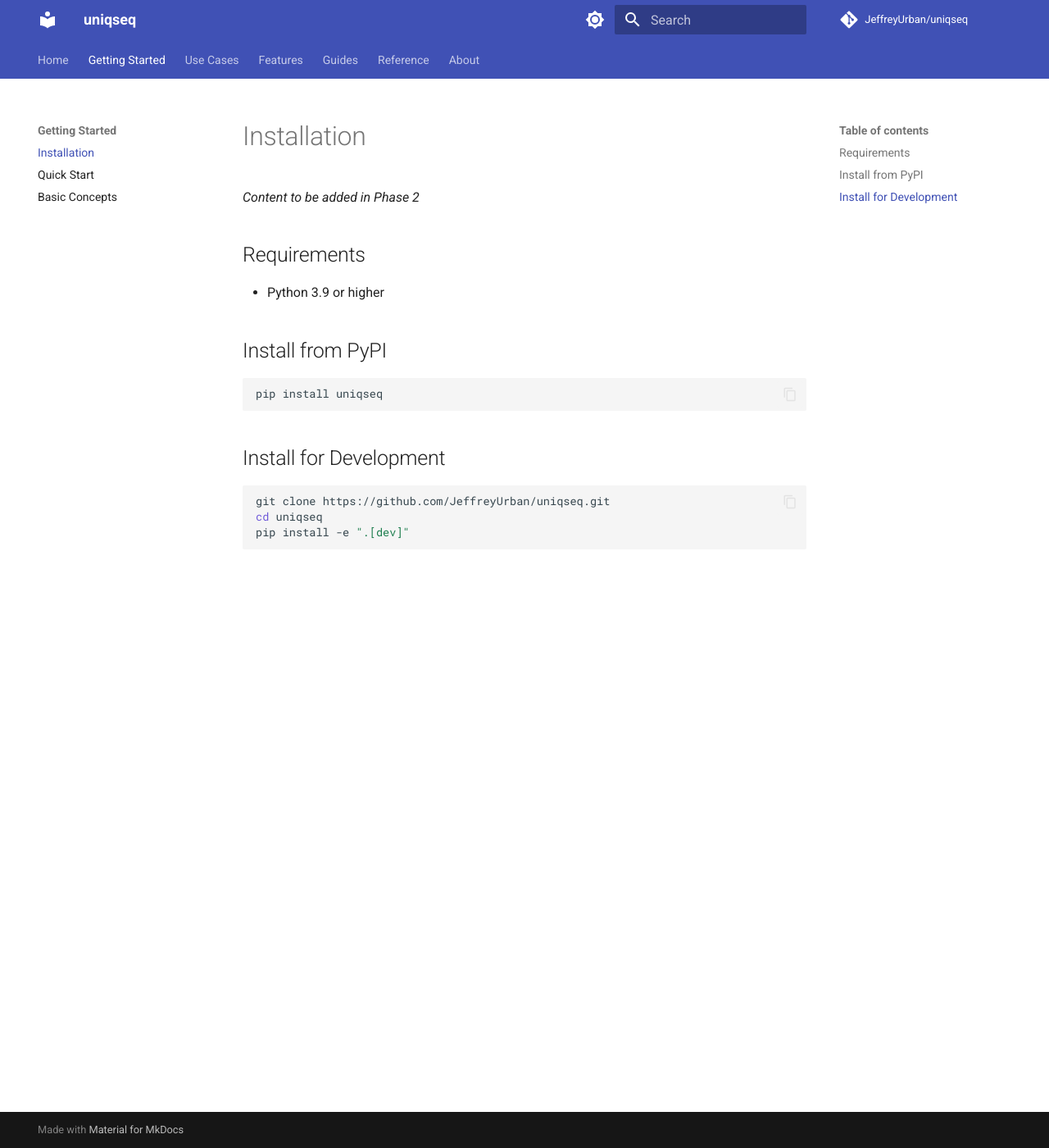
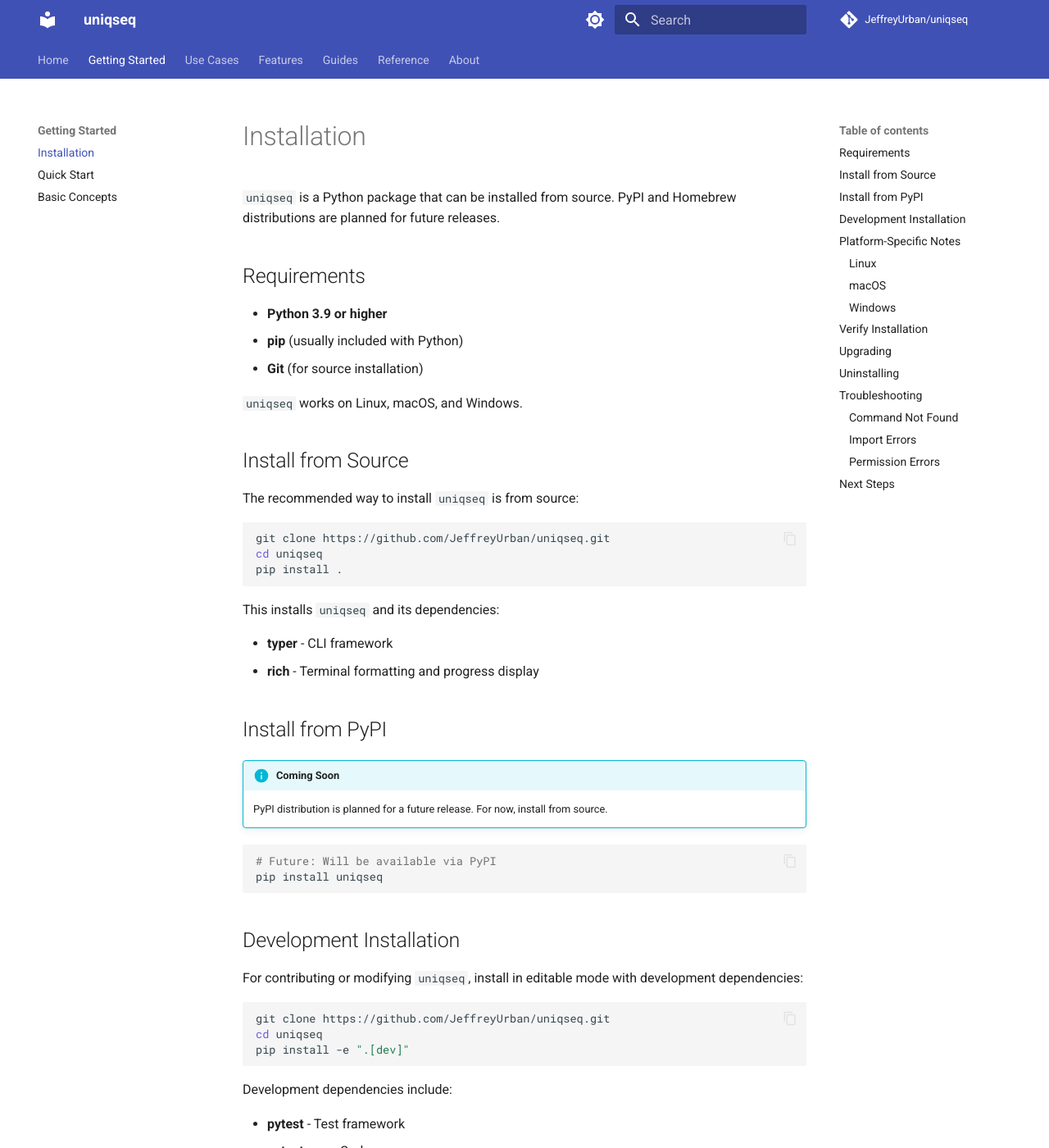
Before and after one commit to JeffreyUrban/uniqseq, an MkDocs documentation site: the page built from docs/getting-started/installation.md, in a window 1280 px wide and 1400 px high. Shown: the whole window at 82% size. Built offline with MkDocs 1.6.1 and Material for MkDocs 9.7.7, drawn with Linux system fonts in a browser that asks for light colours; comment, search, counter and statistics services are not loaded; some of the changed text lies outside the part shown.

Commit message:
Revised installation docs

````diff
--- a/docs/getting-started/installation.md
+++ b/docs/getting-started/installation.md
@@ -1,21 +1,210 @@
 # Installation
 
-*Content to be added in Phase 2*
+`uniqseq` is a Python package that can be installed from source. PyPI and Homebrew distributions are planned for future releases.
 
 ## Requirements
 
-- Python 3.9 or higher
+- **Python 3.9 or higher**
+- **pip** (usually included with Python)
+- **Git** (for source installation)
+
+`uniqseq` works on Linux, macOS, and Windows.
+
+## Install from Source
+
+The recommended way to install `uniqseq` is from source:
+
+```bash
+git clone https://github.com/JeffreyUrban/uniqseq.git
+cd uniqseq
+pip install .
+```
+
+This installs `uniqseq` and its dependencies:
+
+- **typer** - CLI framework
+- **rich** - Terminal formatting and progress display
 
 ## Install from PyPI
 
+!!! info "Coming Soon"
+    PyPI distribution is planned for a future release. For now, install from source.
+
 ```bash
+# Future: Will be available via PyPI
 pip install uniqseq
 ```
 
-## Install for Development
+## Development Installation
+
+For contributing or modifying `uniqseq`, install in editable mode with development dependencies:
 
 ```bash
 git clone https://github.com/JeffreyUrban/uniqseq.git
 cd uniqseq
 pip install -e ".[dev]"
 ```
+
+Development dependencies include:
+
+- **pytest** - Test framework
+- **pytest-cov** - Code coverage
+- **ruff** - Linting and formatting
+- **mypy** - Type checking
+- **pre-commit** - Git hooks for code quality
+
+## Platform-Specific Notes
+
+### Linux
+
+Install from source using `pip`:
+
+```bash
+git clone https://github.com/JeffreyUrban/uniqseq.git
+cd uniqseq
+pip install .
+```
+
+!!! tip "Virtual Environments"
+    Consider using a virtual environment to avoid conflicts:
+    ```bash
+    python3 -m venv venv
+    source venv/bin/activate
+    pip install .
+    ```
+
+### macOS
+
+Install from source using `pip`:
+
+```bash
+git clone https://github.com/JeffreyUrban/uniqseq.git
+cd uniqseq
+pip install .
+```
+
+!!! info "Homebrew Support (Coming Soon)"
+    Homebrew formula is planned for a future release:
+    ```bash
+    # Future: Will be available via Homebrew
+    brew install uniqseq
+    ```
+
+### Windows
+
+Install from source using `pip`:
+
+```bash
+git clone https://github.com/JeffreyUrban/uniqseq.git
+cd uniqseq
+pip install .
+```
+
+The `uniqseq` command will be available in your terminal after installation.
+
+## Verify Installation
+
+After installation, verify `uniqseq` is working:
+
+```bash
+uniqseq --version
+uniqseq --help
+```
+
+Try a quick test:
+
+```bash
+echo -e "A\nB\nC\nA\nB\nC\nD" | uniqseq --window-size 3
+```
+
+Expected output:
+```
+A
+B
+C
+D
+```
+
+## Upgrading
+
+To upgrade to the latest version from source:
+
+```bash
+cd uniqseq
+git pull
+pip install --upgrade .
+```
+
+For development installations:
+
+```bash
+cd uniqseq
+git pull
+pip install --upgrade -e ".[dev]"
+```
+
+## Uninstalling
+
+Remove `uniqseq` using pip:
+
+```bash
+pip uninstall uniqseq
+```
+
+## Troubleshooting
+
+### Command Not Found
+
+If `uniqseq` command is not found after installation:
+
+1. **Check pip installed in the right location:**
+   ```bash
+   pip show uniqseq
+   ```
+
+2. **Verify Python scripts directory is in PATH:**
+   ```bash
+   python -m site --user-base
+   ```
+   Add `<user-base>/bin` to your PATH if needed.
+
+3. **Use Python module syntax:**
+   ```bash
+   python -m uniqseq --help
+   ```
+
+### Import Errors
+
+If you see import errors, ensure dependencies are installed:
+
+```bash
+pip install typer rich
+```
+
+Or reinstall with dependencies:
+
+```bash
+pip install --force-reinstall .
+```
+
+### Permission Errors
+
+If you encounter permission errors, install for your user only:
+
+```bash
+pip install --user .
+```
+
+Or use a virtual environment (recommended):
+
+```bash
+python -m venv venv
+source venv/bin/activate  # On Windows: venv\Scripts\activate
+pip install .
+```
+
+## Next Steps
+
+- [Quick Start Guide](quick-start.md) - Learn basic usage
+- [Basic Concepts](basic-concepts.md) - Understand how `uniqseq` works
+- [CLI Reference](../reference/cli.md) - Complete command-line options
````
Also changed, not shown: dev-docs/planning/STAGE_5_DOCS.md (+1 -1 lines).
